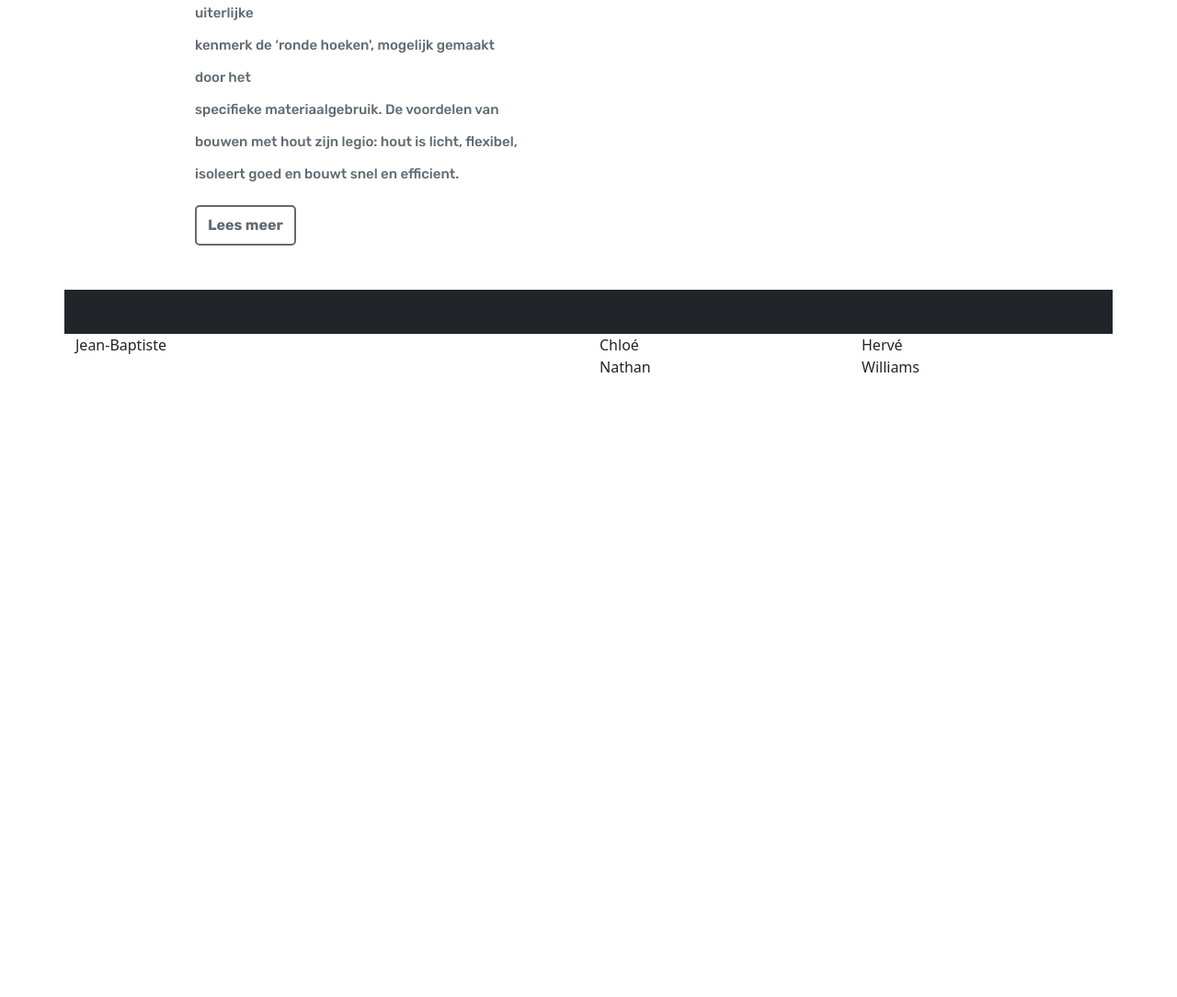
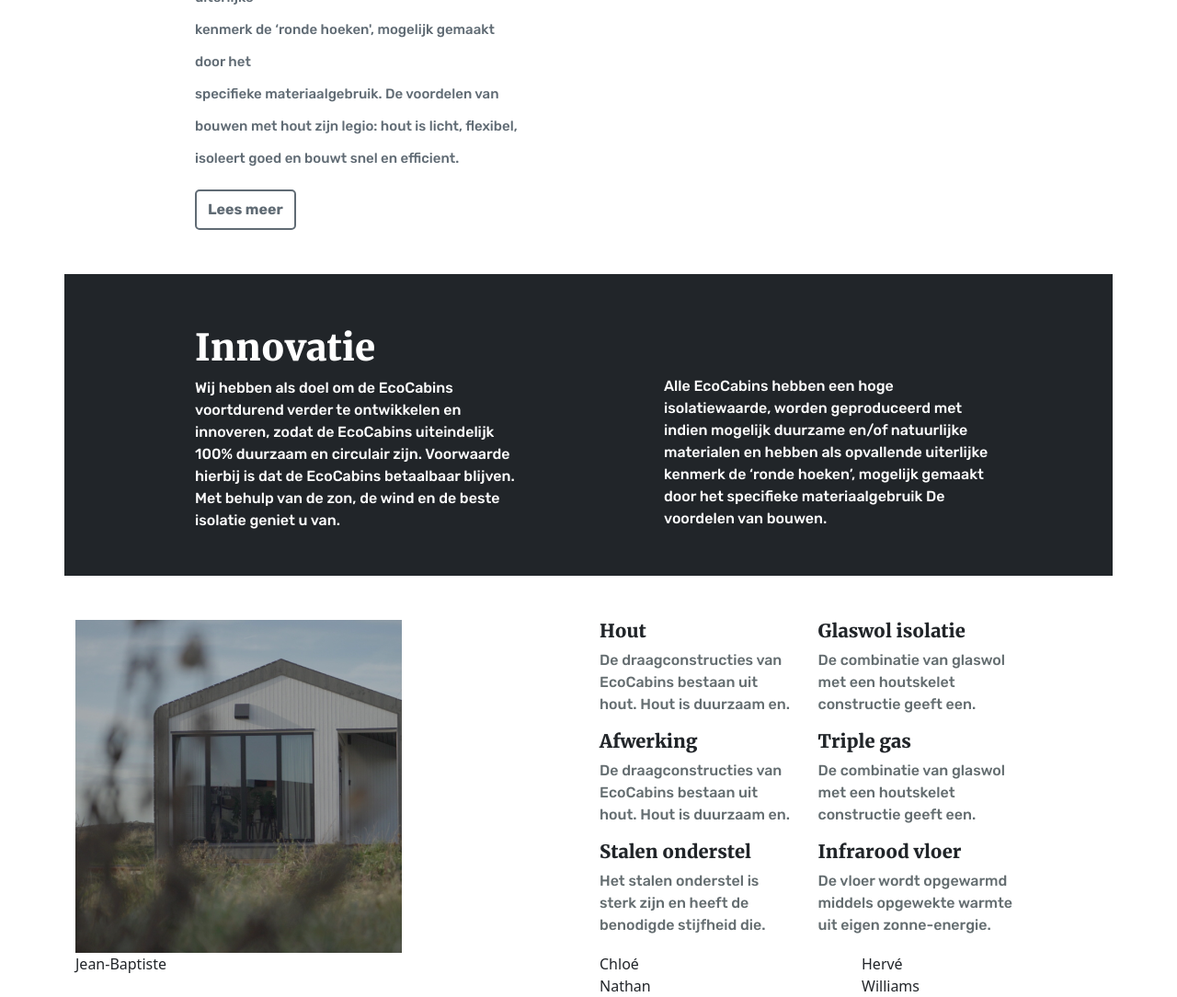
Before and after one commit to jibdrt/ecocabins, a PHP site: page / in a window 1280 px wide. Shown: the part 1101-2185 px from the top of the page at 92% size. Before the commit the page ends 1506 px from the top, so only its background shows below. Run offline with PHP 8.4, Linux system fonts and the light colour scheme.

Commit message:
plusthirdpart

```diff
--- a/index.php
+++ b/index.php
@@ -76,7 +76,7 @@
 </div>
 <div class="row">
       <div class="col-sm-12 col-md-4">
-        <p id="duurzame">Duurzame materialen</p>
+        <h2 id="duurzame">Duurzame materialen</h2>
         <p id="alleecocabins">
           Alle EcoCabins hebben een hoge isolatiewaarde, worden<br> geproduceerd met indien mogelijk duurzame en/of<br> natuurlijke materialen en hebben als opvallende uiterlijke<br> kenmerk de ‘ronde hoeken', mogelijk gemaakt door het <br>specifieke materiaalgebruik. De voordelen van bouwen met hout zijn legio: hout is licht, flexibel, isoleert goed en bouwt snel en efficient.</p>
           <button class="lees-meer" type="button">
@@ -98,15 +98,84 @@
 </div>
 
 <div class="container">
-<div class="row bg-dark pt-5 mt-5">
-    <div class="col-sm-12 col-md-6 bg-dark"></div></div>
+<div class="row bg-dark pt-5 mt-5 mr-ml-5">
+    <div class="col-sm-12 col-md-4 bg-dark text-white pb-5 pt-2">
+    <div class="row" id="innovatie">
+      <h1>Innovatie</h1></div>
+      <div class="textinnovatie">Wij hebben als doel om de EcoCabins voortdurend verder te ontwikkelen en innoveren, zodat de EcoCabins uiteindelijk 100% duurzaam en circulair zijn. Voorwaarde hierbij is dat de EcoCabins betaalbaar blijven. Met behulp van de zon, de wind en de beste isolatie geniet u van.</div>
+    </div>
+
+
+
+
+
+    <div class="col-sm-12 col-md-4 bg-dark text-white">
+      <div class="textinnovatie">Alle EcoCabins hebben een hoge isolatiewaarde, worden geproduceerd met indien mogelijk duurzame en/of natuurlijke materialen en hebben als opvallende uiterlijke kenmerk de ‘ronde hoeken’, mogelijk gemaakt door het specifieke materiaalgebruik De voordelen van bouwen.</div>
+    </div>
+  </div>
 
 
 
 
 
 
+  </div>
+
+
+
+
+  </div>
+
+
+
+<div class="container">
+  <div class="row pt-5">
+    <div class="col-sm-12 col-md-6 ml-5">
+      <img src="cabpage.png" id="cabpage">
+    </div>
+    <div class="col-sm-12 col-md-6">
+      <div class="row">
+      <div class="col-sm-12 col-md-5">
+        <h2>Hout</h2>
+        <p>De draagconstructies van EcoCabins bestaan uit hout. Hout is duurzaam en.</p>
+      </div>
+      <div class="col-sm-12 col-md-5">
+        <h2>Glaswol isolatie</h2>
+        <p>De combinatie van glaswol met een houtskelet constructie geeft een.</p>
+      </div>
+      <div class="col-sm-12 col-md-5">
+        <h2>Afwerking</h2>
+        <p>De draagconstructies van EcoCabins bestaan uit hout. Hout is duurzaam en.</p>
+      </div>
+      <div class="col-sm-12 col-md-5">
+      <h2>Triple gas</h2>
+      <p>De combinatie van glaswol met een houtskelet constructie geeft een.</p>
+      </div>
+      <div class="col-sm-12 col-md-5">
+       <h2> Stalen onderstel</h2>
+       <p>Het stalen onderstel is sterk zijn en heeft de benodigde stijfheid die.</p>
+      </div>
+      <div class="col-sm-12 col-md-5">
+        <h2>Infrarood vloer</h2>
+        <p>De vloer wordt opgewarmd middels opgewekte warmte uit eigen zonne-energie.</p>
+      </div>
+        </div>
+      </div>
+
+
+
+
+
+
+
+
+
+
+  </div>
+</div>
+
 <!-- row de fin de page -->
+<div class="container">
 <div class="row">
     <div class="col-sm-12 col-md-6">
       Jean-Baptiste
@@ -130,6 +199,7 @@
 
   </div>
 </div>
+</div>
 <!-- row de fin de page -->
 
 </body>
--- a/style.css
+++ b/style.css
@@ -206,3 +206,24 @@ font-family: 'Rubik-Bold'
     width: fit-content;
 
 }
+
+
+#innovatie{
+    font-family: 'Merriweather';
+}
+
+.textinnovatie{
+    font-family: 'Rubik-Medium';
+    font-weight: 200;
+}
+
+
+h2{
+    font-family: 'Merriweather';
+    font-size: 20px;
+}
+
+p{
+    font-family: 'Rubik-Medium';
+    color: #646d70;
+}
```
Also changed, not shown: backgroundw.png (added), cabpage.png (added).
